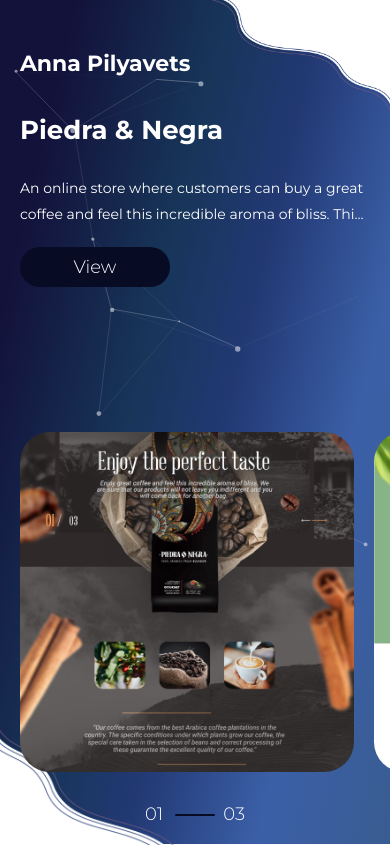
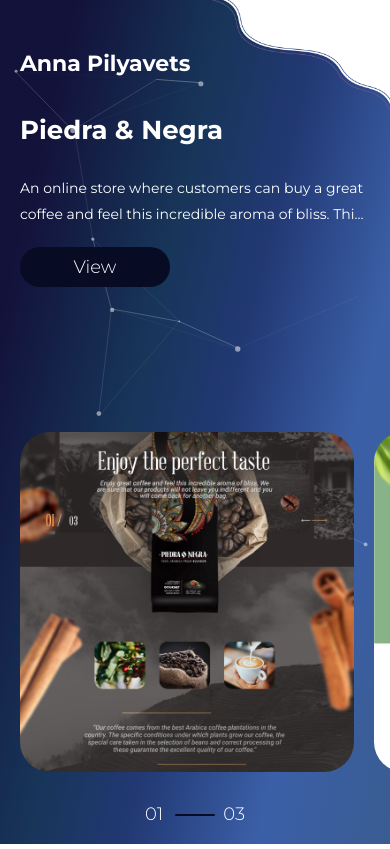
Before and after one commit to anmyll/portfolio, a plain HTML site: page index.html in a window 390 px wide. Drawn offline with nearby package versions, Linux system fonts and the light colour scheme.

Commit message:
Add files via upload

```diff
--- a/css/style.css
+++ b/css/style.css
@@ -6,10 +6,16 @@
   outline: none;
 }
 
+html {
+  min-height: 100%;
+  height: 100%;
+}
+
 body {
   background: linear-gradient(103.37deg, rgba(6, 5, 48, 0.95) 12.76%, rgba(11, 42, 80, 0.95) 38.21%, rgba(22, 46, 108, 0.95) 55.14%, rgba(49, 87, 163, 0.95) 77.53%, rgba(46, 83, 137, 0.95) 102.22%);
   width: 100%;
-  height: 100vh;
+  height: 100%;
+  min-height: 100%;
   background-repeat: no-repeat;
   overflow: hidden;
 }
@@ -289,6 +295,12 @@ canvas {
 }
 
 @media (max-width: 480px) {
+  .main__container {
+    padding-left: 0;
+  }
+  .left__content {
+    padding-left: 20px;
+  }
   .project__desription {
     overflow: hidden;
     text-overflow: ellipsis;
@@ -313,7 +325,16 @@ canvas {
   .slides-num {
     width: 100px;
   }
-  .slides-num span{
+  .slides-num span {
     font-size: 18px;
   }
+  .left__shape {
+    display: none;
+  }
+  .slider__project .slick-list {
+    padding-left: 20px;
+  }
+  .slider__container{
+    margin-top: 10px;
+  }
 }
--- a/index.html
+++ b/index.html
@@ -11,7 +11,7 @@
     <link href="https://fonts.googleapis.com/css2?family=Montserrat:wght@300;400;700&display=swap" rel="stylesheet">
     <link rel="stylesheet" type="text/css"
         href="https://cdnjs.cloudflare.com/ajax/libs/slick-carousel/1.8.1/slick-theme.css" />
-    <link rel="stylesheet" href="css/style.css">
+    <link rel="stylesheet" href="css/style.css?">
     <link rel="stylesheet" href="https://cdnjs.cloudflare.com/ajax/libs/slick-carousel/1.8.1/slick.css">
 </head>
 
```
